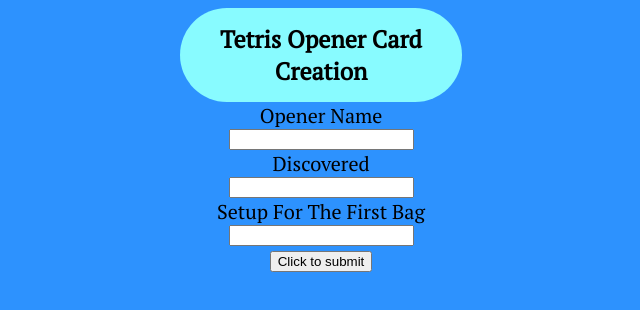
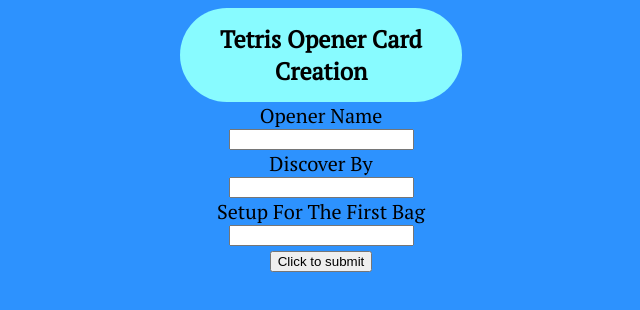
Before and after one commit to staten-island-tech/dom-manipulation-project-richardli166, a plain HTML site: page index.html in a window 1280 px wide. Shown: the full height of the page, 319-959 px from the left. Drawn offline with Linux system fonts and the light colour scheme; a web font is replaced by a local one.

Commit message:
Update index.html

```diff
--- a/index.html
+++ b/index.html
@@ -21,7 +21,7 @@
             <label for="Openername">Opener Name</label><br>
             <input type="text" name="openerName" class="opener-name"><br>
 
-            <label for="Discoveredby">Discovered</label><br>
+            <label for="Discoveredby">Discover By</label><br>
             <input type="text" name="discoveredBy" class="discoverer"><br>
 
             <label for="Bag">Setup For The First Bag</label><br>
```
